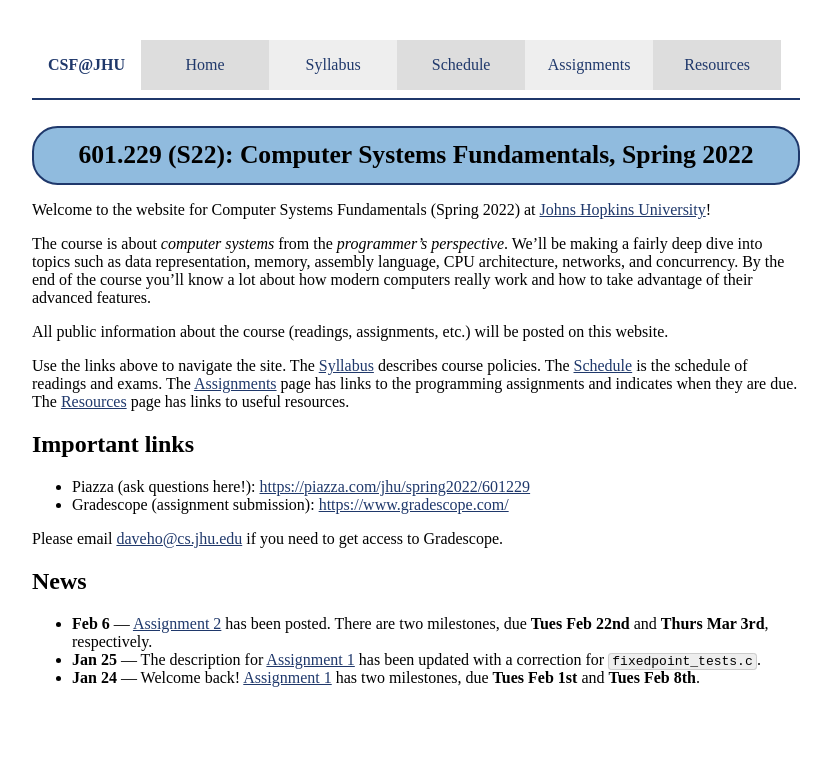
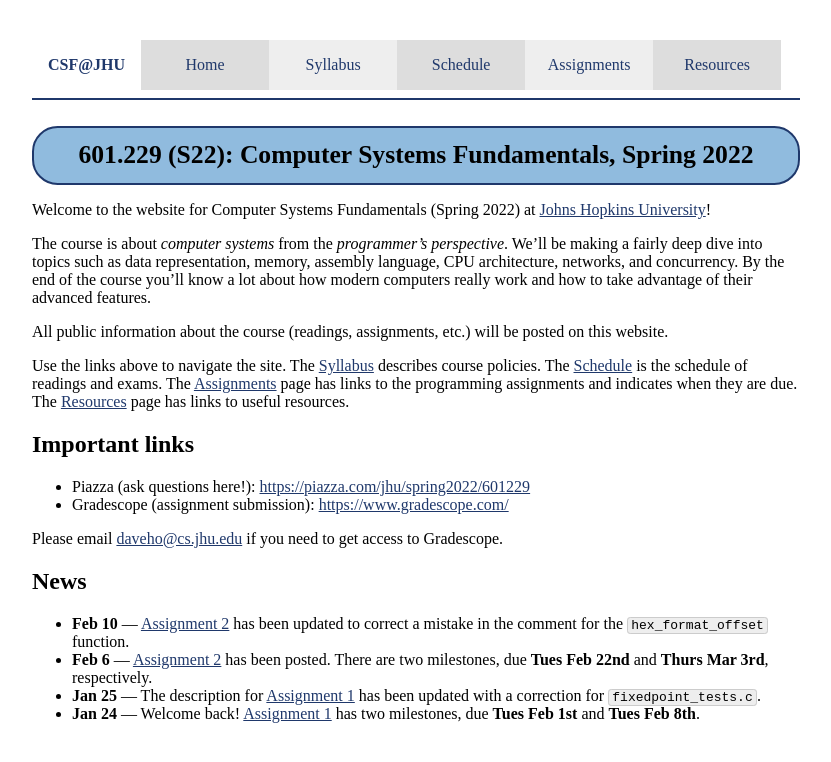
Before and after one commit to jhucsf/spring2022, a Jekyll site: the page built from index.md, in a window 1280 px wide. Shown: the top 762 px of the page, without its empty margins (224-1055 px from the left). Built offline with Jekyll 4.4.1, drawn with Linux system fonts in a browser that asks for light colours.

Commit message:
correction to assignment 2

```diff
--- a/index.md
+++ b/index.md
@@ -32,6 +32,8 @@ Please email <daveho@cs.jhu.edu> if you need to get access to Gradescope.
 
 ## News
 
+* **Feb 10** — [Assignment 2](assign/assign02.html) has been updated to
+  correct a mistake in the comment for the `hex_format_offset` function.
 * **Feb 6** — [Assignment 2](assign/assign02.html) has been posted. There are
   two milestones, due **Tues Feb 22nd** and **Thurs Mar 3rd**, respectively.
 * **Jan 25** — The description for [Assignment 1](assign/assign01.html) has been
```
Also changed, not shown: assign/assign02.md (+4 -1 lines), 1 other file.
